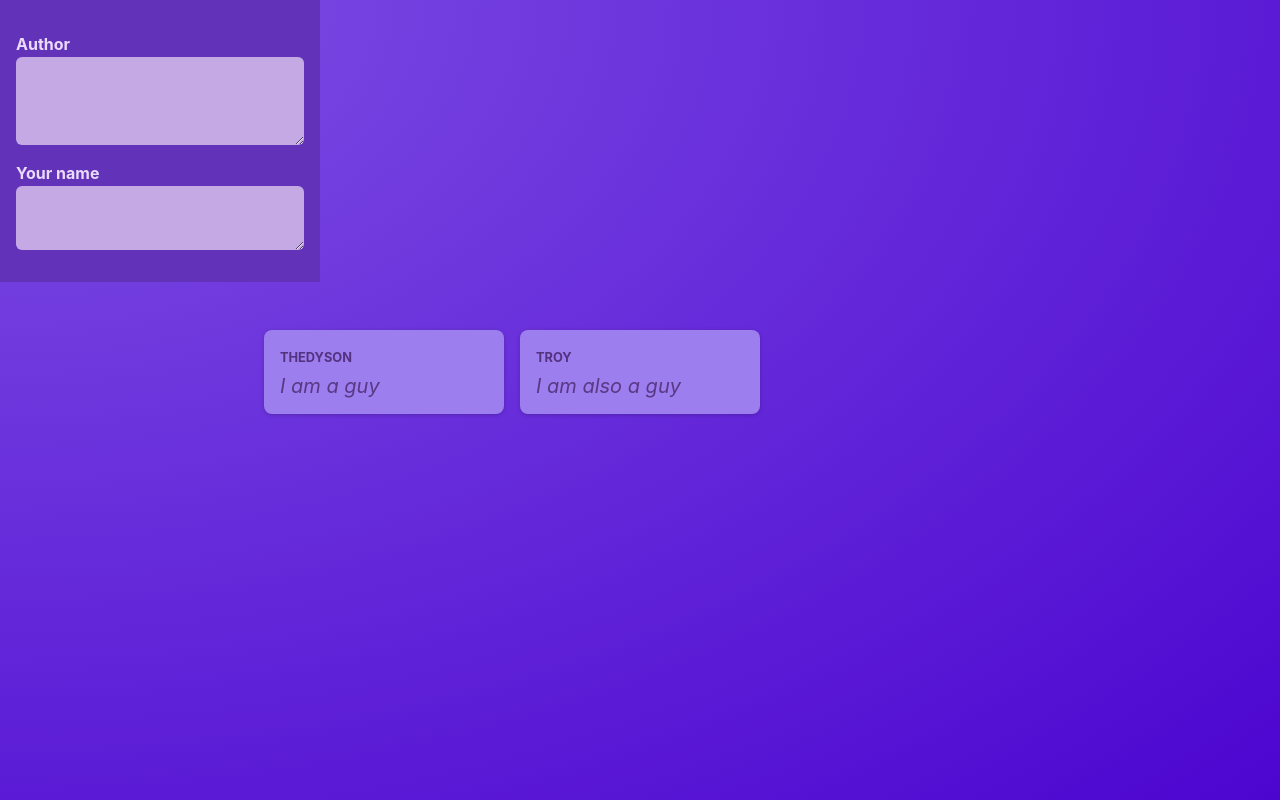
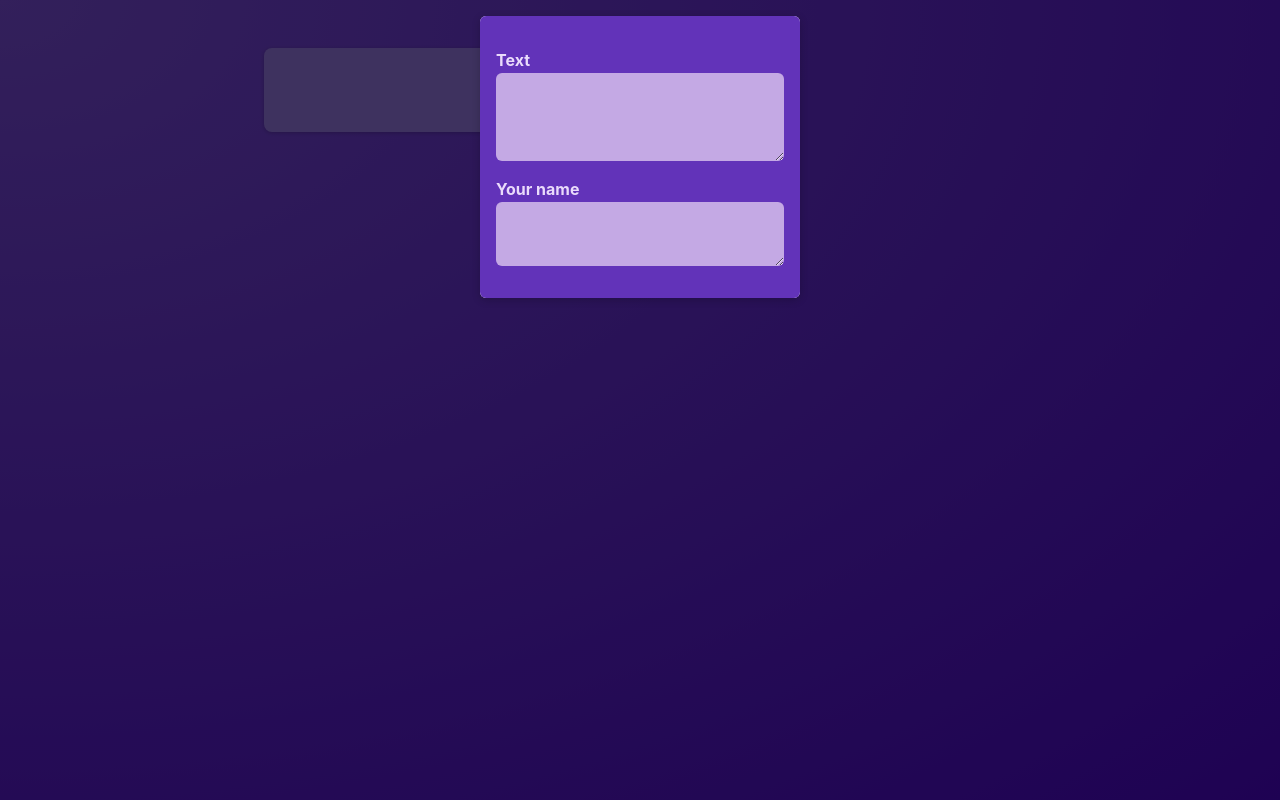
Before and after one commit to ThedysonLuzon/simplepostapp, a React (Vite) app: page / in a window 1280 px wide. Built offline with nearby package versions, Linux system fonts and the light colour scheme.

Commit message:
children example

```diff
--- /dev/null
+++ b/src/components/Modal.jsx
@@ -0,0 +1,13 @@
+import classes from './Modal.module.css';
+
+export default function Modal({children}) {
+  return (
+    <>
+    <div className={classes.backdrop}/>
+    <dialog open className={classes.modal}>
+        {children}
+    </dialog>
+    </>
+
+    )
+}
--- /dev/null
+++ b/src/components/Modal.module.css
@@ -0,0 +1,18 @@
+.backdrop {
+    position: fixed;
+    top: 0;
+    left: 0;
+    width: 100%;
+    height: 100vh;
+    background-color: rgba(0, 0, 0, 0.6);
+    z-index: 1;
+  }
+
+.modal {
+    border: none;
+    border-radius: 6px;
+    box-shadow: 0 2px 8px rgba(0, 0, 0, 0.2);
+    padding: 0;
+    overflow: hidden;
+    z-index: 1;
+  }
--- a/src/components/NewPost.jsx
+++ b/src/components/NewPost.jsx
@@ -1,15 +1,27 @@
 import classes from './NewPost.module.css';
+import { useState } from 'react';
 
-export default function NewPost() {
+export default function NewPost(props) {
+
+    const [enteredBody, setEnteredBody] = useState('');
+    const [enteredAuthor, setEnteredAuthor] = useState('');
+
+    function changeBodyHandler(event) {
+        setEnteredBody(event.target.value);
+    }
+    function changeAuthorHandler(event) {
+        setEnteredAuthor(event.target.value);
+    }
   return (
     <form className={classes.form}>
         <p>
-            <label htmlFor="body">Author</label>
-            <textarea id="body" required rows={3} />
+            <label htmlFor="body">Text</label>
+            <textarea id="body" required rows={3} onChange={props.onBodyChange}/>
         </p>
+        <p>{enteredBody}</p>
         <p>
             <label htmlFor="name">Your name</label>
-            <textarea id="name" required />
+            <textarea id="name" required onChange={props.onAuthorChange} />
         </p>
     </form>
     )
--- a/src/components/Post.jsx
+++ b/src/components/Post.jsx
@@ -1,11 +1,11 @@
 import classes from './Post.module.css';
 
-export default function Post(props) {
+export default function Post({author, body}) {
 
   return (
     <li className={classes.post}>
-        <p className={classes.author}>{props.author}</p>
-        <p className={classes.text}>{props.body}</p>
+        <p className={classes.author}>{author}</p>
+        <p className={classes.text}>{body}</p>
 
     </li>
 
--- a/src/components/PostsList.jsx
+++ b/src/components/PostsList.jsx
@@ -1,14 +1,33 @@
+import { useState } from "react";
 import NewPost from "./NewPost";
 import Post from "./Post";
 import classes from './PostsList.module.css';
+import Modal from "./Modal";
 
 export default function PostsList() {
+    const [enteredBody, setEnteredBody] = useState('');
+    const [enteredAuthor, setEnteredAuthor] = useState('');
+
+    function bodyChangeHandler(event) {
+        setEnteredBody(event.target.value);
+    }
+    function authorChangeHandler(event) {
+        setEnteredAuthor(event.target.value);
+    }
+
   return (
+
     <>
+    <Modal>
+        <NewPost
+            onBodyChange={bodyChangeHandler}
+            onAuthorChange={authorChangeHandler}
+        />
+    </Modal>
 
-    <NewPost />
+
     <ul className={classes.posts}>
-        <Post author="Thedyson" body="I am a guy" />
+        <Post author={enteredAuthor} body={enteredBody} />
         <Post author="Troy" body="I am also a guy"/>
     </ul>
 
```
